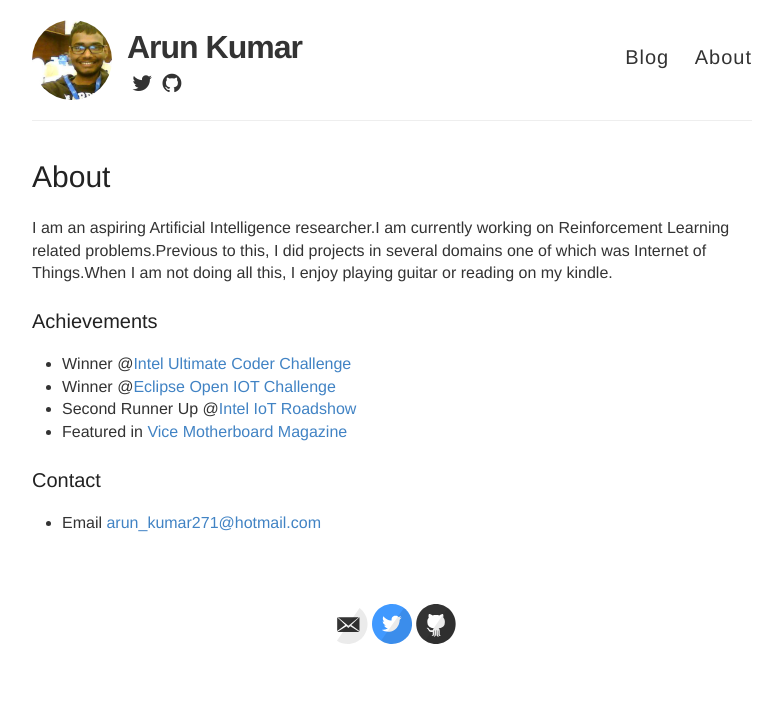
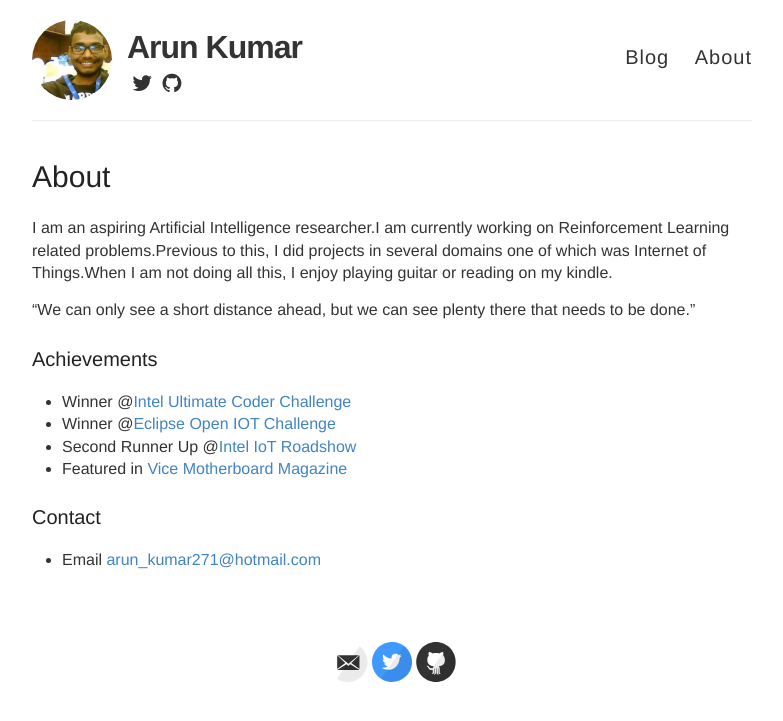
Before and after one commit to ioarun/ioarun.github.io, a Jekyll site: the page built from about.md, in a window 1280 px wide. Shown: the top 721 px of the page, without its empty margins (248-1031 px from the left). Built offline with Jekyll 4.4.1, drawn with Linux system fonts in a browser that asks for light colours; nearby versions of some CDN libraries; some web fonts are replaced.

Commit message:
Update about.md

```diff
--- a/about.md
+++ b/about.md
@@ -5,6 +5,8 @@
 ---
 
 I am an aspiring Artificial Intelligence researcher.I am currently working on Reinforcement Learning related problems.Previous to this, I did projects in several domains one of which was Internet of Things.When I am not doing all this, I enjoy playing guitar or reading on my kindle.
+
+> "We can only see a short distance ahead, but we can see plenty there that needs to be done."
 
 ### Achievements
 
```
